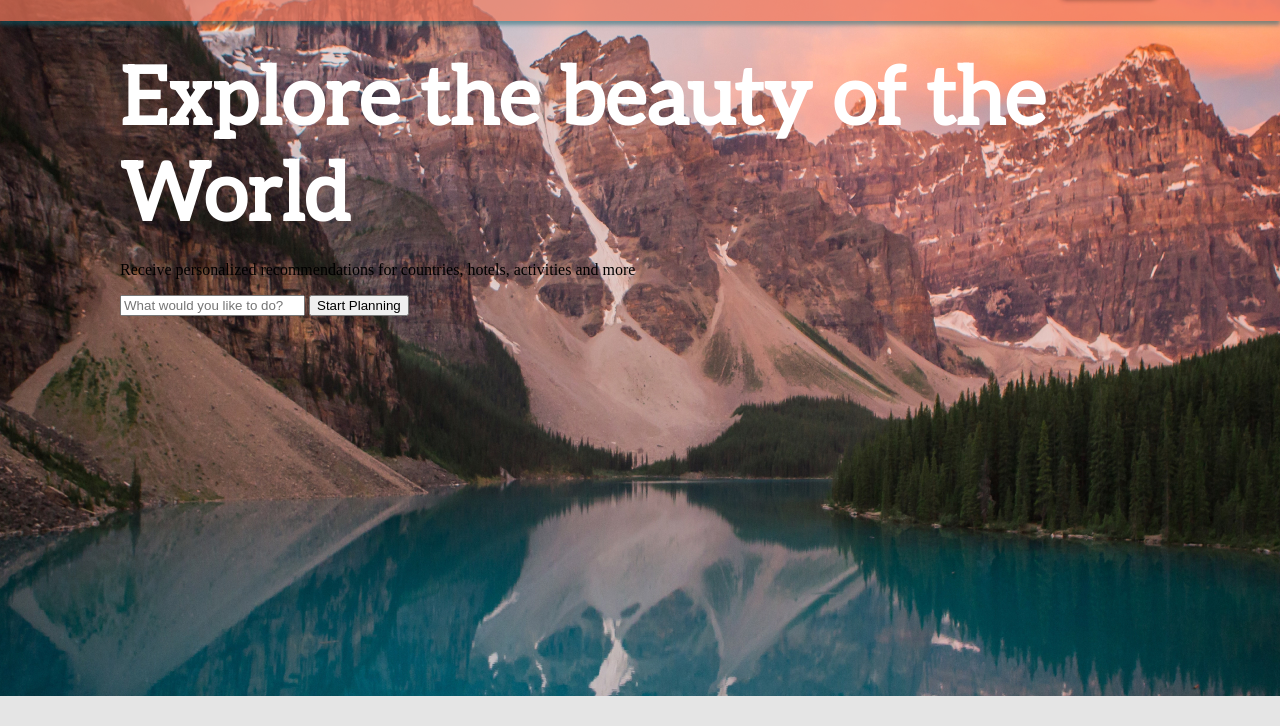
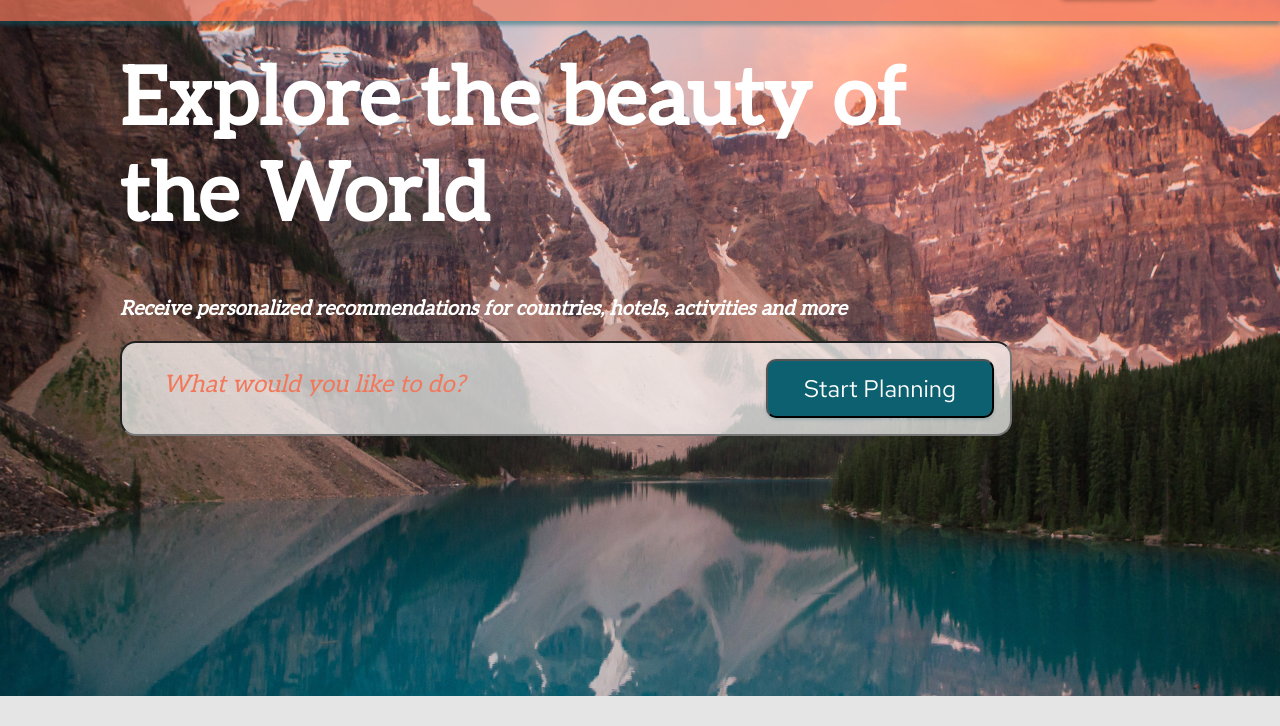
Before and after one commit to EkaterinAutumn/rsschool-cv, a plain HTML site: page travel/index.html in a window 1280 px wide. Shown: the part 69-795 px from the top of the page. Drawn offline with Linux system fonts and the light colour scheme; a web font is replaced by a local one.

Commit message:
feat: add style for form and button

```diff
--- a/travel/style.css
+++ b/travel/style.css
@@ -79,16 +79,6 @@ body {
     color: #FFFFFF;
 }
 
-h1 {
-    font-family: 'Aleo';
-    font-style: normal;
-    font-weight: 700;
-    font-size: 80px;
-    line-height: 96px;
-    color: #FFFFFF;
-}
-
-
 h2 {
     font-family: 'Red Hat Text';
     font-style: normal;
@@ -148,13 +138,78 @@ h2 {
 .preview {
     background-image: url(img/footer.jpg);
     height: 765px;
-    padding: 122px 120px 120px 120px;
+    padding: 122px 0 0 120px;
 }
 
 .preview-title {
     margin: 0;
+    font-family: 'Aleo';
+    font-style: normal;
+    font-weight: 700;
+    font-size: 80px;
+    line-height: 96px;
+    color: #FFFFFF;
+    margin-bottom: 52px;
 }
 
 .main {
     margin-bottom: -61px;
 }
+
+.text-preview {
+    font-family: 'Aleo';
+    font-style: italic;
+    font-weight: 700;
+    font-size: 20px;
+    line-height: 24px;
+    color: #FFFFFF;
+}
+
+.text-action {
+    font-family: 'Aleo';
+    font-style: italic;
+    font-weight: 400;
+    font-size: 24px;
+    line-height: 29px;
+    color: #F2785C;
+    width: 892px;
+    height: 95px;
+    background: rgba(255, 255, 255, 0.7);
+    border-radius: 16px;
+    padding: 32px 291px 41px 41px;
+}
+
+.button-2 {
+    width: 228px;
+    height: 59px;
+    background: #0D606F;
+    box-shadow: 0px 0px 3px rgba(13, 96, 111, 0.08), 0px 2px 3px rgba(13, 96, 111, 0.16);
+    border-radius: 10px;
+    font-family: 'Red Hat Text';
+    font-style: normal;
+    font-weight: 500;
+    font-size: 24px;
+    line-height: 32px;
+    color: #FFFFFF;
+    position: absolute;
+    right: 18px;
+    top: 18px;
+}
+
+.form {
+    position: relative;
+}
+
+.main-1 {
+    width: 892px;
+    height: 422px;
+}
+
+.text-action::-webkit-input-placeholder {
+    font-family: 'Aleo';
+    font-style: italic;
+    font-weight: 400;
+    font-size: 24px;
+    line-height: 29px;
+    color: #F2785C;
+}
```
